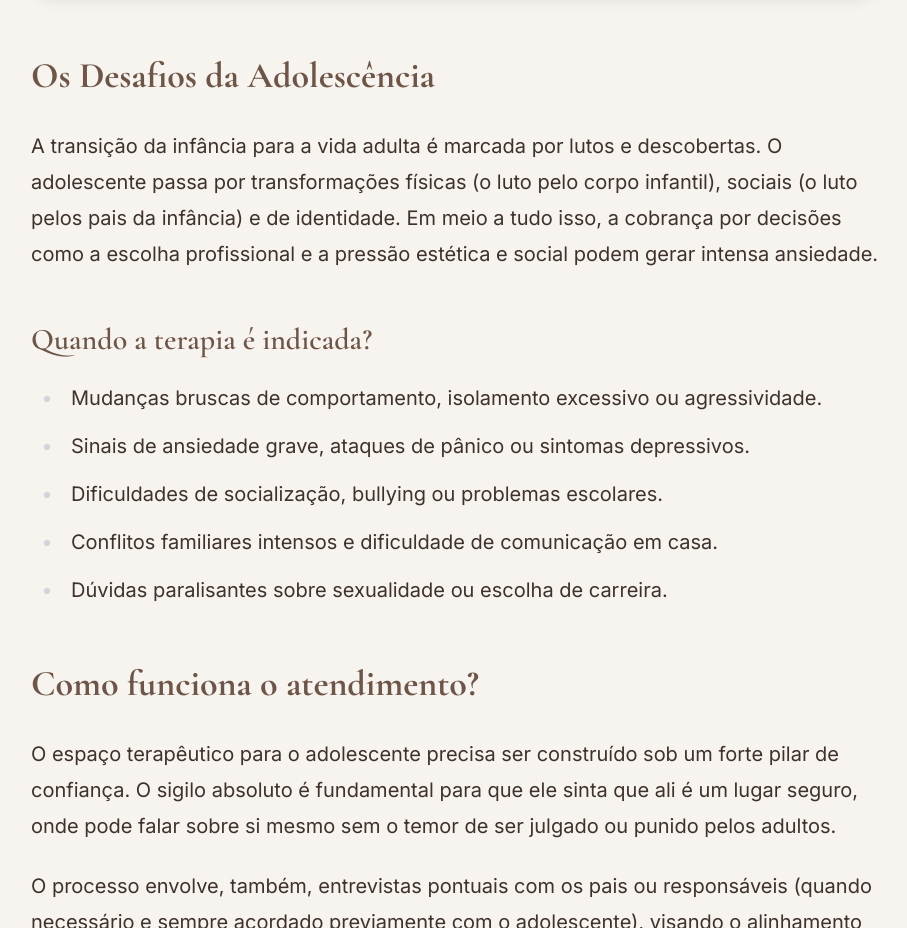
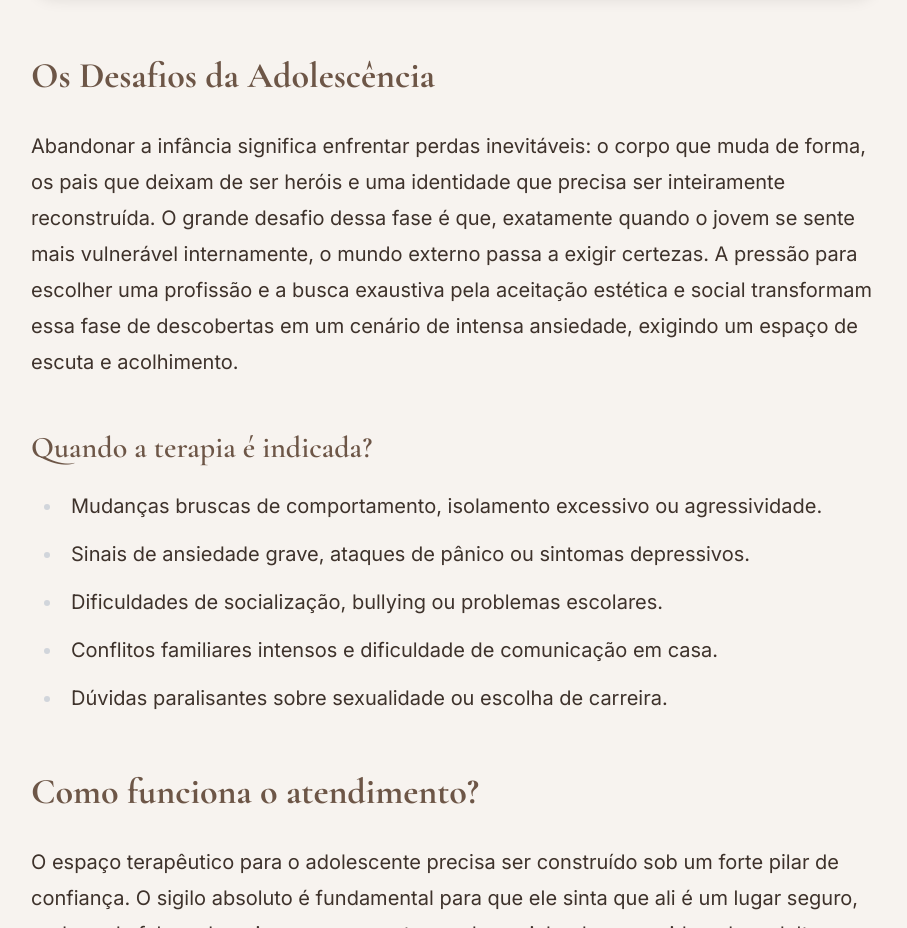
Before and after one commit to fernandogabos/site-psic-loga-juliana-munique-821vhrkc0, a React (Vite) app: page /adolescentes in a window 1280 px wide. Shown: the part 920-1848 px from the top of the page, without its empty margins (185-1092 px from the left). Built offline with nearby package versions, Linux system fonts and the light colour scheme.

Commit message:
Auto-commit after full sync (build simulation)

```diff
--- a/src/pages/Adolescentes.tsx
+++ b/src/pages/Adolescentes.tsx
@@ -40,11 +40,13 @@ export default function Adolescentes() {
         <div className="prose prose-lg md:prose-xl prose-headings:font-serif prose-headings:text-primary max-w-none text-foreground mb-16">
           <h2>Os Desafios da Adolescência</h2>
           <p>
-            A transição da infância para a vida adulta é marcada por lutos e descobertas. O
-            adolescente passa por transformações físicas (o luto pelo corpo infantil), sociais (o
-            luto pelos pais da infância) e de identidade. Em meio a tudo isso, a cobrança por
-            decisões como a escolha profissional e a pressão estética e social podem gerar intensa
-            ansiedade.
+            Abandonar a infância significa enfrentar perdas inevitáveis: o corpo que muda de forma,
+            os pais que deixam de ser heróis e uma identidade que precisa ser inteiramente
+            reconstruída. O grande desafio dessa fase é que, exatamente quando o jovem se sente mais
+            vulnerável internamente, o mundo externo passa a exigir certezas. A pressão para
+            escolher uma profissão e a busca exaustiva pela aceitação estética e social transformam
+            essa fase de descobertas em um cenário de intensa ansiedade, exigindo um espaço de
+            escuta e acolhimento.
           </p>
 
           <h3>Quando a terapia é indicada?</h3>
```
Also changed, not shown: .skip.config.json.
